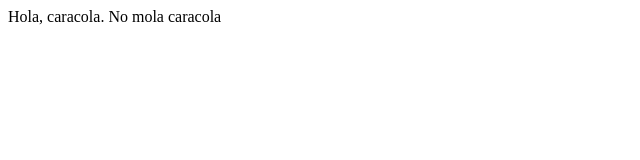
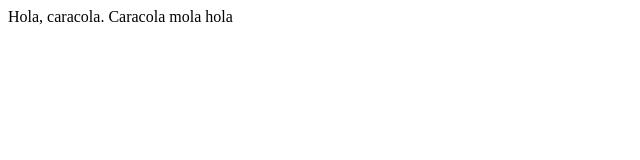
Before and after one commit to jitube/edx-python-web, a plain HTML site: page index.html in a window 1280 px wide. Shown: the full height of the page, 0-640 px from the left. Drawn offline with Linux system fonts and the light colour scheme.

Commit message:
caracolilla

```diff
--- a/index.html
+++ b/index.html
@@ -5,6 +5,6 @@
     <title>Python web</title>
   </head>
   <body>
-    Hola, caracola. No mola caracola
+    Hola, caracola. Caracola mola hola
   </body>
 </html>
```
